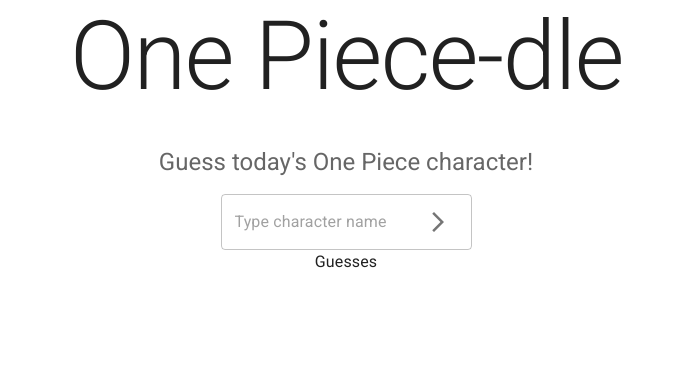
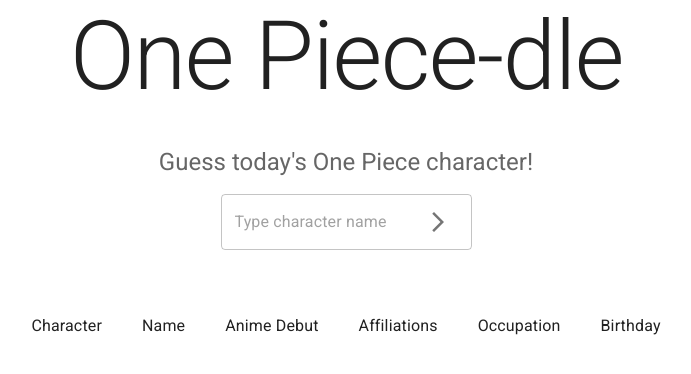
Before and after one commit to haydentinker/OnePieceWordleFrontend, a React (Create React App) app in the folder onepiece/: page / in a window 1280 px wide. Shown: the top 374 px of the page, without its empty margins (294-985 px from the left). Built offline with nearby package versions, Linux system fonts and the light colour scheme.

Commit message:
Improvments

```diff
--- a/onepiece/src/App.jsx
+++ b/onepiece/src/App.jsx
@@ -1,6 +1,7 @@
 import {React,useState,useEffect} from 'react'
 import { IconButton, TextField, Typography, AppBar, Card, CardActions, CardContent, CardMedia, CssBaseline, Grid, Toolbar, Container } from '@mui/material';
 import ArrowForwardIosOutlinedIcon from '@mui/icons-material/ArrowForwardIosOutlined';
+import { GuessWrapper } from './components/GuessWrapper';
 const LOCAL_STORAGE_KEY='guesses';
 export const App = () => {
 
@@ -42,17 +43,12 @@
               </form>
 
             </div >
-            {guesses &&(
-                <>
-                <Typography align='center'>Guesses</Typography>
-                <ul>
-                  {guesses.map((item,index)=>(
-                    <li key={index}>{item}</li>
-                  ))}
-                </ul>
-                </>
+
+
+          </Container>
+          {guesses &&(
+              <GuessWrapper guesses={guesses} />
               )}
-          </Container>
         </div>
       </main>
     </>
--- /dev/null
+++ b/onepiece/src/components/GuessWrapper.jsx
@@ -0,0 +1,37 @@
+import React from 'react'
+import { Box,IconButton, TextField, Typography, AppBar, Card, CardActions, CardContent, CardMedia, CssBaseline, Toolbar, Container } from '@mui/material';
+import Grid from '@mui/material/Unstable_Grid2';
+export const GuessWrapper = ({guesses}) => {
+  return (
+    <>          <Box sx={{marginTop:'5%',alignItems:'center',justifyContent:'center',display:'flex'}}>
+                <Grid container rowSpacing={2} columnSpacing={5}>
+                <Grid>
+                <Typography>Character</Typography>
+                </Grid>
+                <Grid>
+                <Typography>Name</Typography>
+                </Grid>
+                <Grid>
+                <Typography>Anime Debut</Typography>
+                </Grid>
+                <Grid>
+                <Typography>Affiliations</Typography>
+                </Grid>
+                <Grid>
+                <Typography>Occupation</Typography>
+                </Grid>
+                <Grid>
+                <Typography>Birthday</Typography>
+                </Grid>
+                </Grid>
+
+                </Box>
+                <ul>
+                  {guesses.map((item,index)=>(
+                    <li key={index}>{item}</li>
+                  ))}
+                </ul>
+
+    </>
+  )
+}
```
